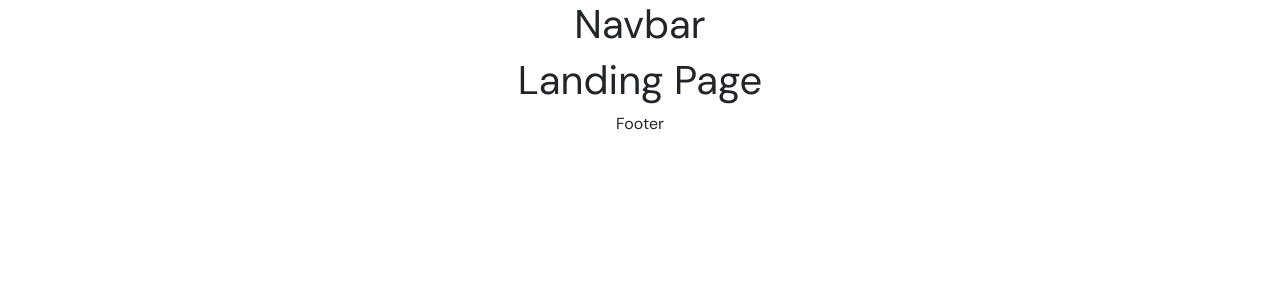
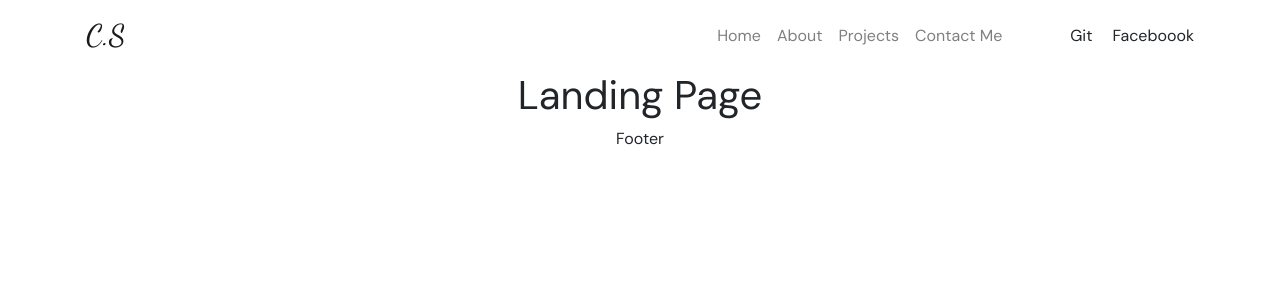
Before and after one commit to sircollo/react-portfolio, a React (Create React App) app: page / in a window 1280 px wide. Shown: the top 300 px of the page. Built offline with nearby package versions, Linux system fonts and the light colour scheme.

Commit message:
Ft: creates navigation component

```diff
--- a/src/components/Navbar.js
+++ b/src/components/Navbar.js
@@ -1,11 +1,45 @@
 import React from 'react'
 import '../styles/Navbar.css'
+import{ Link } from 'react-router-dom'
 function Navbar() {
   return (
-    <div>
-      <h1>Navbar</h1>
-    </div>
-  )
+    <nav className="container navbar navbar-expand-lg navbar-light bg-light">
+      <><Link to="/" className="navbar-brand">C.S</Link></>
+      <button
+        className="navbar-toggler"
+        type="button"
+        data-toggle="collapse"
+        data-target="#navbarNavAltMarkup"
+        aria-controls="navbarNavAltMarkup"
+        aria-expanded="false"
+        aria-label="Toggle navigation"
+      >
+        <span className="navbar-toggler-icon"></span>
+      </button>
+      <div className="collapse navbar-collapse justify-content-center" id="navbarNavAltMarkup">
+        <div className="navbar-nav ml-auto">
+          <>
+            <Link to="/" className="nav-item nav-link">Home</Link>
+          </>
+          <>
+          <Link to="/about" className='nav-link'>About</Link>
+          </>
+          <>
+          <Link to="/projects" className="nav-item nav-link">Projects</Link>
+          </>
+          <>
+          <Link to="/contact" className="nav-item nav-link">Contact Me</Link>
+          </>
+        </div>
+        <div className='navbar-nav social-links'>
+            <ul>
+              <li>Git</li>
+              <li>Faceboook</li>
+            </ul>
+        </div>
+      </div>
+    </nav>
+  );
 }
 
 export default Navbar
--- a/src/styles/Navbar.css
+++ b/src/styles/Navbar.css
@@ -0,0 +1,37 @@
+@import url('https://fonts.googleapis.com/css2?family=Dancing+Script:wght@500&display=swap');
+
+/* .navbar{
+  position: fixed;
+  padding: 0px 30px 50px 70px;
+
+} */
+.navbar-brand{
+  font-family: 'Dancing Script';
+  font-size: 30px;
+}
+.nav-link{
+  color: black;
+  text-align: center;
+}
+.bg-light{
+  background-color: #FFFFFF !important;
+}
+.navbar-nav{
+  display: flex;
+  flex-direction: column;
+  justify-content: space-between;
+}
+.nav-link{
+  display: flex;
+  justify-content: flex-start;
+}
+.social-links ul{
+  display: flex;
+  flex-direction: row;
+  margin: auto;
+
+}
+.social-links ul li{
+  list-style-type: none;
+  padding-left: 20px;
+}
```
